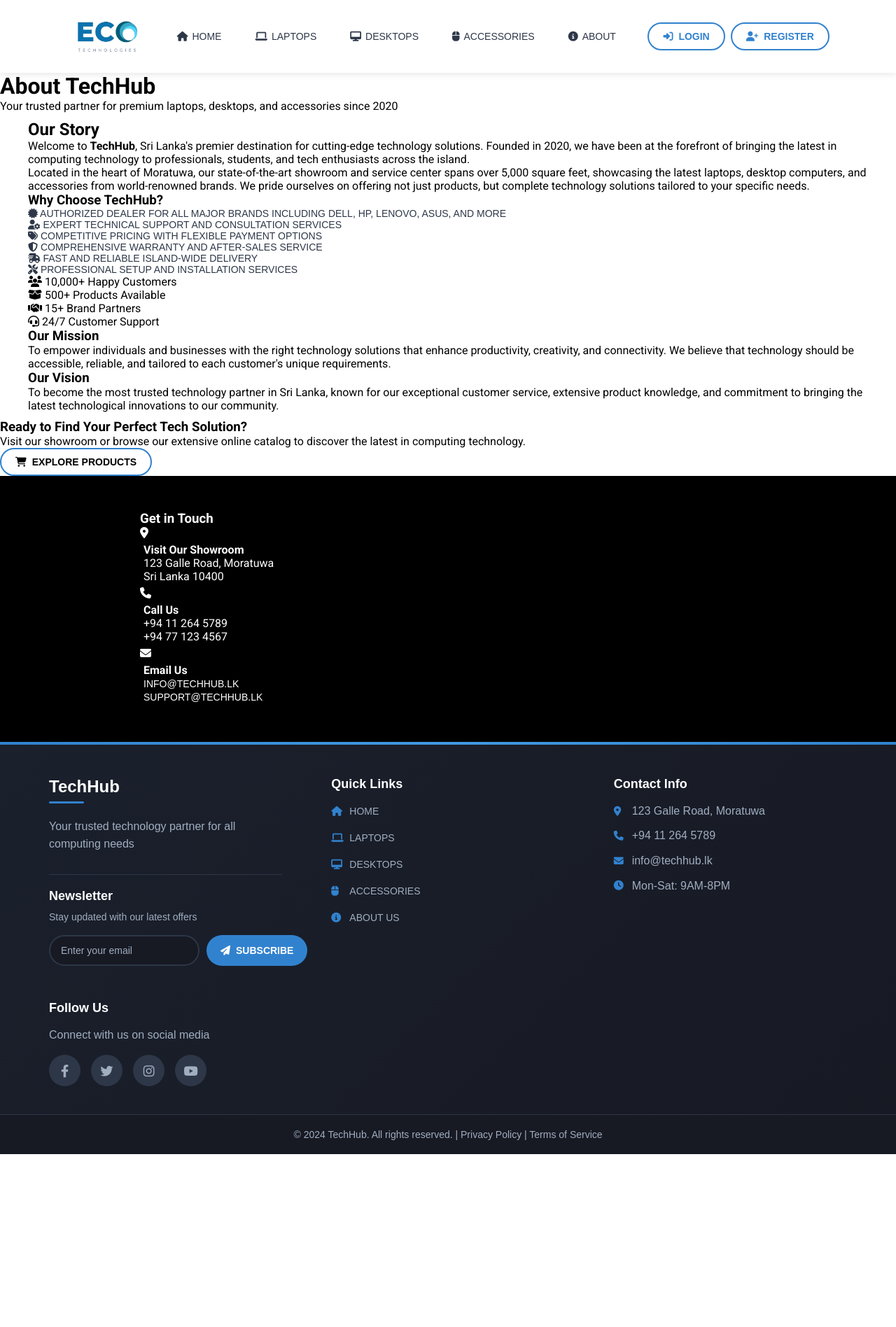
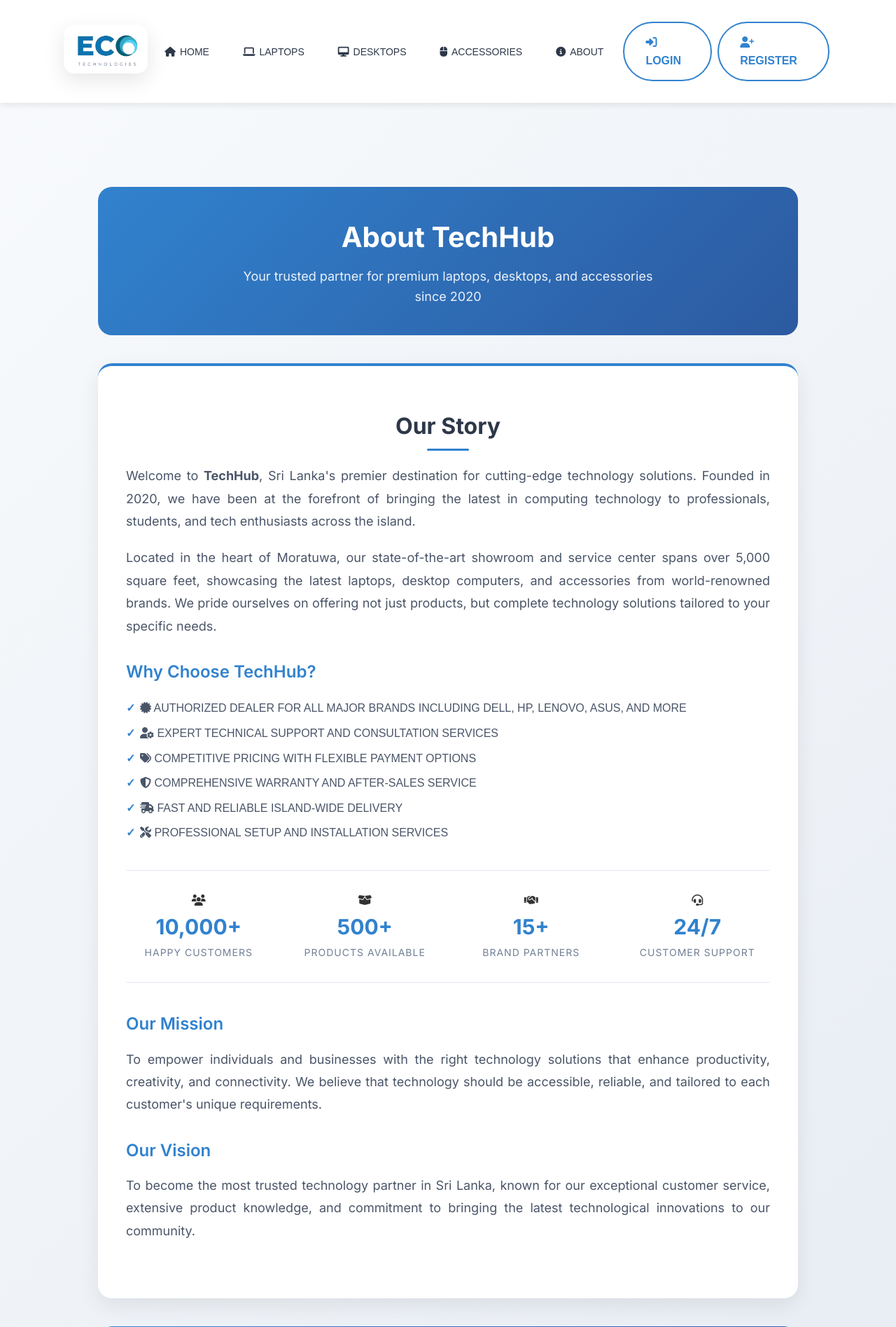
Before and after one commit to Kavindya-Kariyawasam/laptopStore-webProject, a PHP site: page /aboutus.html in a window 1280 px wide. Shown: the top 1896 px of the page at 70% size. Before the commit the page ends 1649 px from the top, so only its background shows below. Run offline with PHP 8.4, Linux system fonts and the light colour scheme.

Commit message:
Enhance About Us page styling with modern design and responsive layout.

```diff
--- a/assets/css/aboutus.css
+++ b/assets/css/aboutus.css
@@ -1,31 +1,36 @@
-/* Fonts */
-@import url('https://fonts.googleapis.com/css2?family=Roboto:wght@100;300;400;500;700&display=swap');
+/* About Us Page */
+@import url("https://fonts.googleapis.com/css2?family=Inter:wght@300;400;500;600;700&display=swap");
 
 /* Basic Reset */
 * {
   margin: 0;
   padding: 0;
-  box-sizing: inherit;
+  box-sizing: border-box;
 }
 
 html {
-  box-sizing: border-box;
   font-size: 62.5%;
+  scroll-behavior: smooth;
 }
 
 body {
-  font-family: 'Roboto', sans-serif;
+  font-family: "Inter", sans-serif;
   font-size: 1.6rem;
-  /* background-color: rgba(100, 111, 162, 0.836); */
-  background-color: white;
-  color: black;
+  background: linear-gradient(135deg, #f8fafc 0%, #e2e8f0 100%);
+  color: #333;
   font-weight: 400;
-  font-style: normal;
+  line-height: 1.6;
+  min-height: 100vh;
 }
 
 a {
   text-decoration: none;
-  color: black;
+  color: inherit;
+  transition: color 0.3s ease;
+}
+
+a:hover {
+  color: #3182ce;
 }
 
 li {
@@ -33,9 +38,9 @@
 }
 
 .container {
-  max-width: 114rem;
+  max-width: 120rem;
   margin: 0 auto;
-  padding: 0 3rem;
+  padding: 0 2rem;
 }
 
 .d-flex {
@@ -43,488 +48,329 @@
   align-items: center;
 }
 
-
-
-/* Category Section */
-.section {
-  margin-top: 7rem;
-}
-.section .bottom {
-  padding: 10rem 0 5rem 0;
-  overflow: hidden;
+/* Main Content Wrapper */
+.main-content {
+  margin-top: 8rem;
+  padding: 4rem 0;
 }
 
-.section .top {
-  padding: 8rem;
-  background-color: rgb(38, 38, 38);
+/* Page Title */
+.page-title {
+  text-align: center;
+  margin-bottom: 6rem;
+  padding: 4rem 2rem;
+  background: linear-gradient(135deg, #3182ce 0%, #2c5aa0 100%);
+  border-radius: 2rem;
+  color: white;
+  max-width: 100rem;
+  margin-left: auto;
+  margin-right: auto;
+  margin-bottom: 4rem;
 }
 
-.cat-center {
-  display: flex;
-  align-items: center;
-  justify-content: center;
-  max-width: 114rem;
-  margin: auto;
-  padding: 0 3rem;
-  background-color: rgb(38, 38, 38);
+.page-title h1 {
+  font-size: 4rem;
+  font-weight: 700;
+  margin-bottom: 1rem;
 }
 
-.cat-center .cat {
-  max-width: 37rem;
-  height: 25rem;
-  overflow: hidden;
+.page-title p {
+  font-size: 1.8rem;
+  opacity: 0.9;
+  max-width: 60rem;
+  margin: 0 auto;
+}
+
+/* About Section */
+.about_des {
+  background: white;
+  padding: 6rem 4rem;
+  margin: 4rem auto;
+  border-radius: 2rem;
+  box-shadow: 0 10px 30px rgba(0, 0, 0, 0.08);
+  max-width: 100rem;
   position: relative;
-  cursor: pointer;
+  border-top: 4px solid #3182ce;
+}
+
+.about_des h2 {
+  font-size: 3.2rem;
+  font-weight: 700;
+  color: #2d3748;
+  margin-bottom: 3rem;
+  text-align: center;
+  position: relative;
+}
+
+.about_des h2::after {
+  content: "";
+  position: absolute;
+  bottom: -1rem;
+  left: 50%;
+  transform: translateX(-50%);
+  width: 6rem;
+  height: 0.3rem;
+  background: #3182ce;
+  border-radius: 2rem;
+}
+
+.about_des h3 {
+  font-size: 2.4rem;
+  font-weight: 600;
+  color: #3182ce;
+  margin: 3rem 0 1.5rem 0;
+}
+
+.about_des p {
+  font-size: 1.8rem;
+  line-height: 1.8;
+  color: #4a5568;
+  margin-bottom: 2rem;
+  text-align: justify;
+}
+
+.about_des ul {
+  margin: 2rem 0;
+  padding-left: 2rem;
+}
+
+.about_des li {
+  font-size: 1.6rem;
+  color: #4a5568;
+  margin-bottom: 1rem;
+  position: relative;
+  list-style: none;
+}
+
+.about_des li::before {
+  content: "✓";
+  color: #3182ce;
+  font-weight: bold;
+  position: absolute;
+  left: -2rem;
+}
+
+/* Company Stats */
+.stats-grid {
+  display: grid;
+  grid-template-columns: repeat(auto-fit, minmax(20rem, 1fr));
+  gap: 3rem;
+  margin: 4rem 0;
+  padding: 3rem 0;
+  border-top: 1px solid #e2e8f0;
+  border-bottom: 1px solid #e2e8f0;
+}
+
+.stat-item {
   text-align: center;
 }
 
-#cat1, #cat2, #cat3 {
-    box-shadow: 0px 0px 20px 4px rgba(119, 105, 101, 0.7);
+.stat-number {
+  font-size: 3rem;
+  font-weight: 700;
+  color: #3182ce;
+  display: block;
 }
 
-#cat2 {
-  background-color: white;
+.stat-label {
+  font-size: 1.4rem;
+  color: #718096;
+  text-transform: uppercase;
+  letter-spacing: 0.1rem;
+  margin-top: 0.5rem;
 }
 
-.cat-center .cat:not(:last-child) {
-  margin-right: 8rem;
+/* Images */
+img {
+  width: 100%;
+  height: auto;
+  border-radius: 1.5rem;
+  box-shadow: 0 10px 30px rgba(0, 0, 0, 0.1);
+  margin: 2rem 0;
 }
 
-.cat-center .cat img {
-  width: 36.5rem;
-  height: 100%;
-  margin: auto;
-  object-fit: cover;
-  transition: all 2s ease;
+/* Team Section */
+.team-section {
+  margin: 4rem 0;
 }
 
-.cat-center .cat:hover img {
-  transform: scale(1.1);
+.team-grid {
+  display: grid;
+  grid-template-columns: repeat(auto-fit, minmax(25rem, 1fr));
+  gap: 3rem;
+  margin-top: 3rem;
 }
 
-.cat-center .cat div {
-  position: absolute;
-  bottom: 15%;
-  left: 50%;
-  transform: translateX(-50%);
-  background-color: white;
-  width: 18rem;
-  height: 5rem;
-  line-height: 5rem;
+.team-member {
   text-align: center;
-  font-size: 2rem;
+  padding: 3rem 2rem;
+  background: white;
+  border-radius: 1.5rem;
+  box-shadow: 0 5px 20px rgba(0, 0, 0, 0.08);
+  transition: all 0.3s ease;
+  border-top: 4px solid #3182ce;
+}
+
+.team-member:hover {
+  transform: translateY(-0.5rem);
+  box-shadow: 0 15px 40px rgba(0, 0, 0, 0.12);
+}
+
+.team-member img {
+  width: 10rem;
+  height: 10rem;
+  border-radius: 50%;
+  object-fit: cover;
+  margin-bottom: 1.5rem;
+  border: 4px solid #e2e8f0;
+}
+
+.team-member h4 {
+  font-size: 1.8rem;
+  color: #2d3748;
+  margin-bottom: 0.5rem;
+}
+
+.team-member p {
+  font-size: 1.4rem;
+  color: #3182ce;
+  margin: 0;
   font-weight: 500;
 }
 
-@media only screen and (max-width: 1200px) {
-  .cat-center .cat img {
-    width: 30rem;
-  }
+/* Contact Section */
+.contact {
+  background: #2d3748;
+  color: white;
+  padding: 6rem 4rem;
+  margin: 4rem auto;
+  border-radius: 2rem;
+  max-width: 100rem;
+  position: relative;
+  border-top: 4px solid #3182ce;
 }
 
-@media only screen and (max-width: 967px) {
-  .cat-center .cat {
-    max-width: 25rem;
-    height: 20rem;
-  }
-
-  .cat-center .cat img {
-    width: 25rem;
-  }
-}
-
-@media only screen and (max-width: 768px) {
-  .section {
-    padding: 5rem 0;
-  }
-
-  .cat-center {
-    flex-direction: column;
-    padding: 3rem;
-  }
-
-  .cat-center .cat {
-    max-width: 100%;
-    height: 30rem;
-  }
-
-  .cat-center .cat:not(:last-child) {
-    margin-right: 0rem;
-    margin-bottom: 5rem;
-  }
-
-  .cat-center .cat img {
-    width: 100%;
-  }
-}
-
-/* Best-selling */
-.title {
-  text-align: center;
-  margin-bottom: 5rem;
-}
-
-.title h1 {
-  font-size: 3rem;
-  text-transform: uppercase;
-  margin-bottom: 1rem;
-  font-weight: 500;
-}
-
-.product-center {
-  display: flex;
-  align-items: center;
-  justify-content: center;
-  flex-wrap: wrap;
-  max-width: 120rem;
-  margin: 0 auto;
-  padding: 0 2rem;
-}
-
-.product-item {
-  position: relative;
-  width: 27rem;
-  margin: 0 auto;
-  margin-bottom: 3rem;
-}
-
-.product-thumb img {
-  width: 100%;
-  height: 31rem;
-  object-fit: cover;
-  transition: all 500ms linear;
-}
-
-.product-info {
-  padding: 1rem;
-  text-align: center;
-}
-
-.product-info span {
-  display: inline-block;
-  font-size: 1.2rem;
-  color: #3f3333;
-  margin-bottom: 1rem;
-}
-
-.product-info a {
-  font-size: 1.5rem;
-  display: block;
-  margin-bottom: 1rem;
-  transition: all 300ms ease;
-}
-
-.product-info a:hover {
-  color: #6cbe02;
-}
-
-.product-item .icons {
-  position: absolute;
-  left: 50%;
-  top: 35%;
-  transform: translateX(-50%);
-  display: flex;
-  align-items: center;
-}
-
-.product-item .icons li {
-  background-color: white;
-  text-align: center;
-  padding: 1rem 1.5rem;
-  font-size: 2.3rem;
-  cursor: pointer;
-  transition: 300ms ease-out;
-  transform: translateY(20px);
-  visibility: hidden;
-  opacity: 0;
-}
-
-.product-item .icons li:first-child {
-  transition-delay: 0.1s;
-}
-
-.product-item .icons li:nth-child(2) {
-  transition-delay: 0.2s;
-}
-
-.product-item .icons li:nth-child(3) {
-  transition-delay: 0.3s;
-}
-
-.product-item:hover .icons li {
-  visibility: visible;
-  opacity: 1;
-  transform: translateY(0);
-}
-
-.product-item .icons li:not(:last-child) {
-  margin-right: 0.5rem;
-}
-
-.product-item .icons li:hover {
-  background-color: #6cbe02;
-  color: white;
-}
-
-.product-item .overlay {
-  position: relative;
-  overflow: hidden;
-  cursor: pointer;
-  width: 100%;
-}
-
-.product-item .overlay::after {
-  content: '';
-  position: absolute;
-  top: 0;
-  left: 0;
-  width: 100%;
-  height: 100%;
-  background-color: rgba(0, 0, 0, 0.5);
-  visibility: hidden;
-  opacity: 0;
-  transition: 300ms ease-out;
-}
-
-.product-item:hover .overlay::after {
-  visibility: visible;
-  opacity: 1;
-}
-
-.product-item:hover .product-thumb img {
-  transform: scale(1.1);
-}
-
-.product-item .discount {
-  position: absolute;
-  top: 1rem;
-  left: 1rem;
-  background-color: #6cbe02;
-  padding: 0.5rem 1rem;
-  color: white;
-  border-radius: 2rem;
-  font-size: 1.5rem;
-}
-
-@media only screen and (max-width: 567px) {
-  .product-center {
-    max-width: 100%;
-    padding: 0 1rem;
-  }
-
-  .product-item {
-    width: 40%;
-    margin-bottom: 3rem;
-  }
-
-  .product-thumb img {
-    height: 20rem;
-  }
-
-  .product-item {
-    margin-right: 2rem;
-  }
-
-  .product-item .icons li {
-    padding: 0.5rem 1rem;
-    font-size: 1.8rem;
-  }
-}
-
-/* Icons */
-
-.icon {
-  cursor: pointer;
-  font-size: 2.5rem;
-  padding: 0 1rem;
-  color: #555;
-  position: relative;
-}
-
-.icon:not(:last-child) {
-  margin-right: 0.5rem;
-}
-
-.icon span {
-  position: absolute;
-  top: 3px;
-  right: -3px;
-  background-color: #6cbe02;
-  color: white;
-  border-radius: 50%;
-  font-size: 1.3rem;
-  height: 2rem;
-  width: 2rem;
-  justify-content: center;
-}
-
-@media only screen and (max-width: 768px) {
-
-  .icon {
-    display: none;
-  }
-}
-
-/* Banner */
-
-.banner {
-  position: relative;
-  background-color: #e9d7d3;
-  padding: 14rem 20%;
-}
-
-.banner .right img {
-  position: absolute;
-  bottom: 0;
-  right: 10%;
-  max-height: 100%;
-  width: 75rem;
-}
-
-.banner .trend,
-.banner p {
-  display: block;
-  font-size: 2rem;
-  font-weight: 300;
-  margin-bottom: 1.5rem;
-}
-
-.banner h1 {
-  font-size: 5.4rem;
-  color: black;
-  margin-bottom: 1.5rem;
-}
-
-.banner .btn {
-  display: inline-block;
-  /* margin-top: 2rem; */
-  background-color: #6cbe02;
-  color: white;
-  border-radius: 1rem;
-  padding: 1rem 2rem;
-}
-
-@media only screen and (max-width: 1500px) {
-  .banner {
-    /* padding: 14rem; */
-    padding: 8rem 5rem;
-  }
-
-  .banner .left {
-    width: 100%;
-    text-align: left;
-  }
-
-  .banner .right img {
-    right: 3rem;
-    max-width: 40%;
-    /* width: 70rem; */
-  }
-}
-
-@media only screen and (max-width: 996px) {
-  .banner {
-    padding: 8rem 2rem;
-  }
-
-  .banner .trend,
-  .banner p {
-    font-size: 1.5rem;
-  }
-
-  .banner h1 {
-    font-size: 4rem;
-  }
-
-  .banner .right img {
-    right: -6%;
-    max-width: 45%
-    /* width: 50rem; */
-  }
-
-  .banner .left {
-    width: 100%;
-    margin-bottom: 3rem;
-    margin-left: 5rem;
-    text-align: left;
-  }
-}
-
-@media only screen and (max-width: 862px) {
-  .banner .right img {
-    display: none;
-  }
-
-  .banner {
-    display: grid;
-    grid-template-columns: 1fr;
-    height: 45vh;
-  }
-
-  .banner .left {
-    width: 100%;
+.contact h3 {
+  font-size: 2.8rem;
+  font-weight: 700;
   margin-bottom: 3rem;
   text-align: center;
 }
 
-  /* .banner .right {
-    flex: 0 0 50%;
+.contact-grid {
+  display: grid;
+  grid-template-columns: repeat(auto-fit, minmax(25rem, 1fr));
+  gap: 4rem;
+  margin-top: 3rem;
 }
 
-  .banner .right img {
-    right: 0;
-    width: 50rem;
-    left: 50%;
-    transform: translateX(-50%);
-  } */
+.contact-item {
+  text-align: center;
 }
 
-@media only screen and (max-width: 567px) {
-  .banner {
-    padding: 8rem 5rem;
+.contact-icon {
+  font-size: 3rem;
+  color: #3182ce;
+  margin-bottom: 1.5rem;
 }
 
-  .banner .trend,
-  .banner p {
-    font-size: 1.3rem;
-    margin-bottom: 1rem;
+.con_para {
+  font-size: 1.6rem;
+  padding: 1rem 0;
+  line-height: 1.6;
 }
 
-  .banner h1 {
-    font-size: 3rem;
-    margin-bottom: 1rem;
+.mail {
+  color: #63b3ed;
+  font-weight: 500;
+  text-decoration: none;
+  transition: color 0.3s ease;
 }
 
-  .banner .btn {
-    padding: 0.8rem 1.7rem;
-    font-size: 1.4rem;
+.mail:hover {
+  color: #90cdf4;
 }
 
-  /* .banner .right img {
-    width: 45rem;
-  } */
-}
-
-.about_des{
-    padding: 10px 40px 10px 40px;
-}
-
-img{
-    width: 100%;
-    height: 100%;
-}
-
-.mail{
+/* CTA Section */
+.cta-section {
+  background: linear-gradient(135deg, #3182ce 0%, #2c5aa0 100%);
+  padding: 6rem 4rem;
+  margin: 4rem auto;
+  border-radius: 2rem;
+  text-align: center;
+  max-width: 100rem;
   color: white;
 }
 
-.contact {
-    background-color: black/*var(--black)*/;
-    color: white/*var(--white)*/;
-    padding: 5rem 20rem;
-
+.cta-section h3 {
+  font-size: 2.8rem;
+  margin-bottom: 2rem;
 }
 
-.con_para {
-    padding: 5px;
+.cta-section p {
+  font-size: 1.8rem;
+  opacity: 0.9;
+  margin-bottom: 3rem;
 }
+
+.btn {
+  display: inline-block;
+  padding: 1.5rem 3rem;
+  background: white;
+  color: #3182ce;
+  border: 2px solid white;
+  border-radius: 5rem;
+  font-size: 1.6rem;
+  font-weight: 600;
+  text-decoration: none;
+  transition: all 0.3s ease;
+}
+
+.btn:hover {
+  background: transparent;
+  color: white;
+  transform: translateY(-2px);
+  box-shadow: 0 10px 30px rgba(0, 0, 0, 0.2);
+}
+
+/* Responsive Design */
+@media (max-width: 768px) {
+  html {
+    font-size: 55%;
+  }
+
+  .about_des,
+  .contact,
+  .cta-section {
+    padding: 4rem 2rem;
+    margin: 2rem 1rem;
+  }
+
+  .stats-grid,
+  .team-grid,
+  .contact-grid {
+    grid-template-columns: 1fr;
+    gap: 2rem;
+  }
+
+  .page-title h1 {
+    font-size: 3.2rem;
+  }
+}
+
+@media (max-width: 480px) {
+  html {
+    font-size: 50%;
+  }
+
+  .about_des,
+  .contact,
+  .cta-section {
+    padding: 3rem 1.5rem;
+  }
+
+  .main-content {
+    margin-top: 6rem;
+    padding: 2rem 0;
+  }
+}
```
Lines whose indentation alone changed are shown as unchanged.
